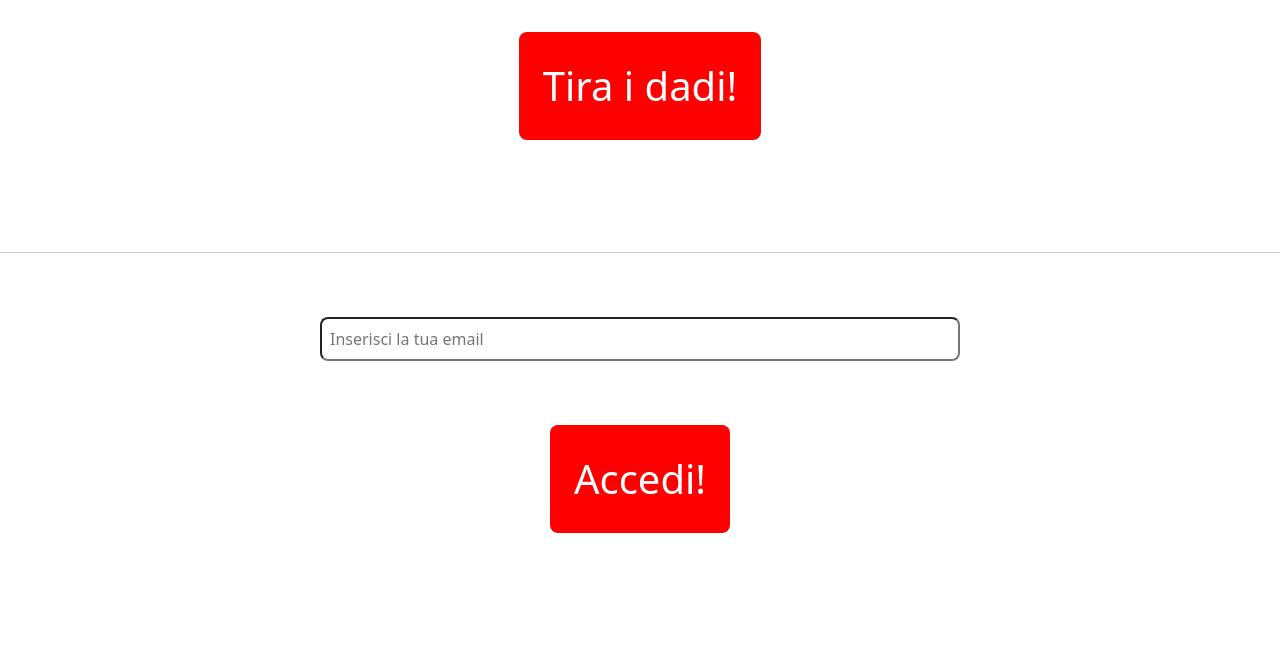
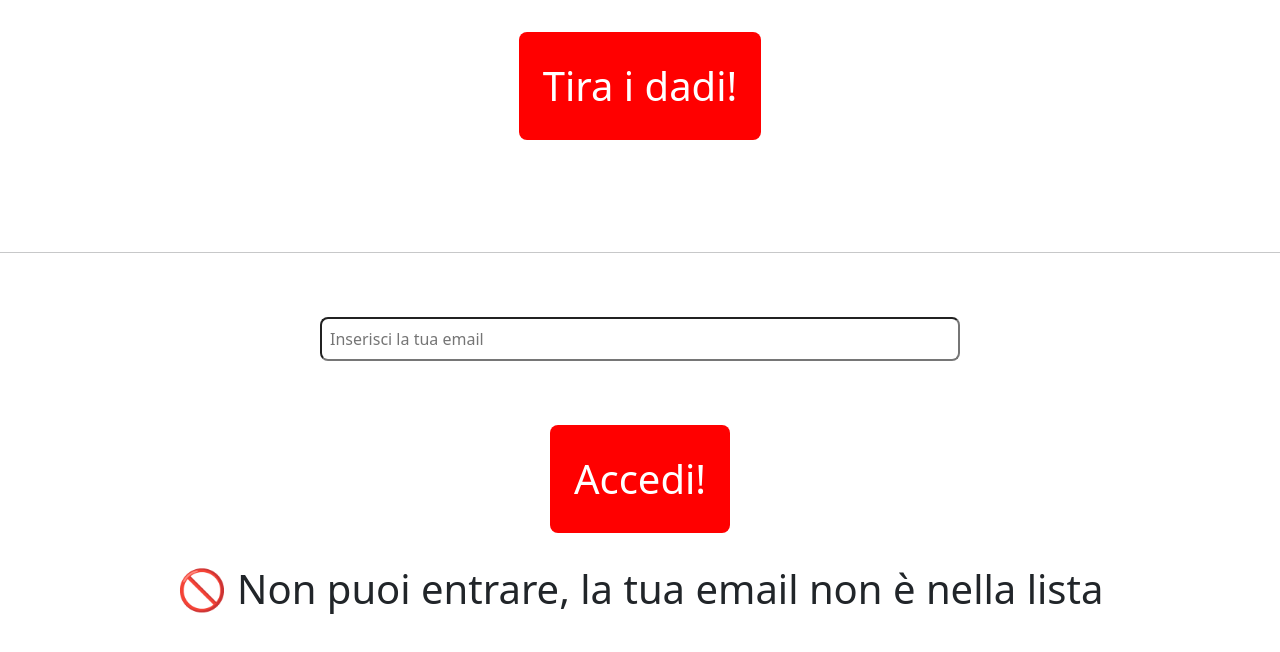
Before and after one commit to LucaCaligola/js-mail-dadi, a plain HTML site: page index.html in a window 1280 px wide. Both pictures are taken after a click on the button "Accedi!". Drawn offline with nearby package versions, Linux system fonts and the light colour scheme.

Commit message:
Exercise completed

```diff
--- a/index.html
+++ b/index.html
@@ -35,6 +35,10 @@
         <button id="bottone" class="border-0 p-4 m-3 rounded-3 text-white red fs-1">Accedi!</button>
     </div>
 
+    <div class="text-center">
+        <h2 id="presente" class="fs-1 pt-3"></h2>
+    </div>
+
     <script src="script.js"></script>
 </body>
 </html>
--- a/script.js
+++ b/script.js
@@ -52,7 +52,22 @@ const inviaEmail = document.querySelector ("#bottone");
 
 inviaEmail.addEventListener ('click',function () {
 
-    const email = document.querySelector("#input").value;
+    const email = document.querySelector("#email").value;
+    console.log (email)
+
+    if ( (listaEmail.includes(email))) {
+        document.getElementById ('presente').innerHTML = ('✅ La tua tua email è nella lista, puoi accedere!')
+
+
+    }
+
+    else {
+        document.getElementById ('presente').innerHTML = ('🚫 Non puoi entrare, la tua email non è nella lista')
+
+
+    }
+
+
 
 
 })
```
